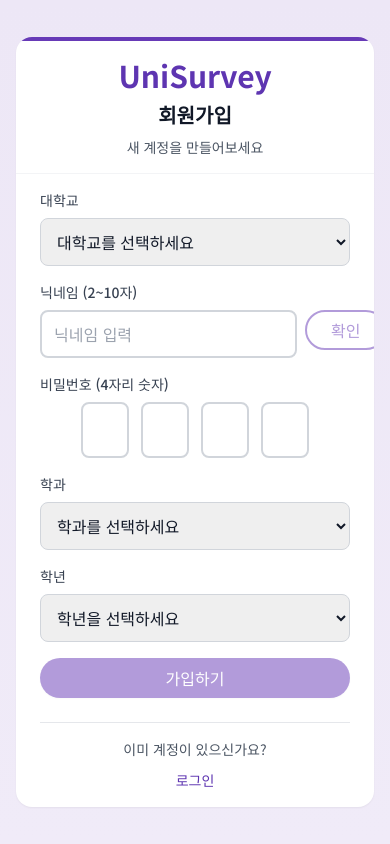
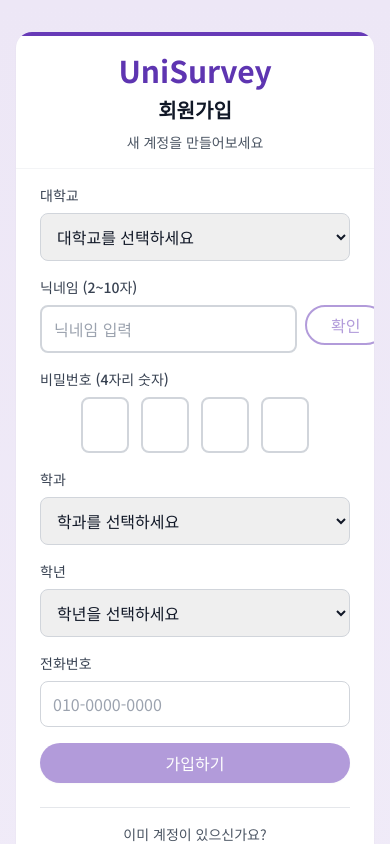
Before and after one commit to eundaa-svg/survey-app, a Next.js app: page /signup in a window 390 px wide. Built offline with nearby package versions, Linux system fonts and the light colour scheme; a web font is replaced by a local one.

Commit message:
feat: phone number field

```diff
--- a/src/app/(auth)/signup/page.tsx
+++ b/src/app/(auth)/signup/page.tsx
@@ -54,6 +54,7 @@
   const [pin, setPin] = useState('');
   const [department, setDepartment] = useState('');
   const [grade, setGrade] = useState('');
+  const [phone, setPhone] = useState('');
   const [error, setError] = useState<string | null>(null);
   const [success, setSuccess] = useState(false);
   const [isSubmitting, setIsSubmitting] = useState(false);
@@ -74,6 +75,18 @@
   if (isLoggedIn) {
     return null;
   }
+
+  const formatPhoneNumber = (value: string): string => {
+    const cleaned = value.replace(/\D/g, '');
+    if (cleaned.length <= 3) return cleaned;
+    if (cleaned.length <= 7) return `${cleaned.slice(0, 3)}-${cleaned.slice(3)}`;
+    return `${cleaned.slice(0, 3)}-${cleaned.slice(3, 7)}-${cleaned.slice(7, 11)}`;
+  };
+
+  const validatePhoneNumber = (value: string): boolean => {
+    const cleaned = value.replace(/\D/g, '');
+    return cleaned.length === 11 && cleaned.startsWith('010');
+  };
 
   const checkNickname = () => {
     if (!nickname.trim()) {
@@ -144,9 +157,19 @@
       return;
     }
 
+    if (!phone.trim()) {
+      setError('전화번호를 입력해주세요');
+      return;
+    }
+
+    if (!validatePhoneNumber(phone)) {
+      setError('올바른 전화번호를 입력해주세요');
+      return;
+    }
+
     setIsSubmitting(true);
 
-    const success = register(nickname, pin, department, parseInt(grade), university);
+    const success = register(nickname, pin, department, parseInt(grade), university, phone);
 
     if (success) {
       setSuccess(true);
@@ -164,7 +187,8 @@
     nicknameAvailable !== true ||
     pin.length !== 4 ||
     !department ||
-    !grade;
+    !grade ||
+    !validatePhoneNumber(phone);
 
   return (
     <div className="min-h-screen bg-gradient-to-b from-primary-50 to-background flex items-center justify-center px-4 py-8">
@@ -337,6 +361,25 @@
               </select>
             </div>
 
+            {/* 전화번호 */}
+            <div>
+              <label className="block text-sm font-medium text-gray-700 mb-2">
+                전화번호
+              </label>
+              <input
+                type="text"
+                placeholder="010-0000-0000"
+                value={phone}
+                onChange={(e) => setPhone(formatPhoneNumber(e.target.value))}
+                disabled={isSubmitting}
+                maxLength={13}
+                className="w-full px-3 py-2.5 border border-gray-300 rounded-lg focus:border-primary-500 focus:ring-2 focus:ring-primary-200 outline-none transition-all text-gray-900 disabled:bg-gray-100"
+              />
+              {phone && !validatePhoneNumber(phone) && (
+                <p className="text-sm text-red-600 mt-1">올바른 전화번호를 입력해주세요</p>
+              )}
+            </div>
+
             {/* 에러 메시지 */}
             {error && (
               <div className="flex items-start gap-2 p-3 bg-red-50 border border-red-200 rounded-lg">
--- a/src/app/mypage/_components/SettingsTab.tsx
+++ b/src/app/mypage/_components/SettingsTab.tsx
@@ -46,6 +46,7 @@
   const [editUniversity, setEditUniversity] = useState(user.university || '');
   const [editDepartment, setEditDepartment] = useState(user.department || '');
   const [editGrade, setEditGrade] = useState(user.grade || 1);
+  const [editPhone, setEditPhone] = useState(user.phone || '');
 
   // 계좌 정보
   const [bank, setBank] = useState('');
@@ -57,6 +58,7 @@
     setEditUniversity(cu.university || '');
     setEditDepartment(cu.department || '');
     setEditGrade(cu.grade || 1);
+    setEditPhone(cu.phone || '');
     if (cu.bankInfo) {
       setBank(cu.bankInfo.bank || '');
       setAccountNumber(cu.bankInfo.accountNumber || '');
@@ -64,14 +66,29 @@
     }
   }, []);
 
+  const formatPhoneNumber = (value: string): string => {
+    const cleaned = value.replace(/\D/g, '');
+    if (cleaned.length <= 3) return cleaned;
+    if (cleaned.length <= 7) return `${cleaned.slice(0, 3)}-${cleaned.slice(3)}`;
+    return `${cleaned.slice(0, 3)}-${cleaned.slice(3, 7)}-${cleaned.slice(7, 11)}`;
+  };
+
+  const validatePhoneNumber = (value: string): boolean => {
+    const cleaned = value.replace(/\D/g, '');
+    return cleaned.length === 11 && cleaned.startsWith('010');
+  };
+
   const handleSaveProfile = () => {
     if (!editUniversity) { showError('대학교를 선택해주세요'); return; }
     if (!editDepartment) { showError('학과를 선택해주세요'); return; }
+    if (!editPhone.trim()) { showError('전화번호를 입력해주세요'); return; }
+    if (!validatePhoneNumber(editPhone)) { showError('올바른 전화번호를 입력해주세요'); return; }
 
     const cu = JSON.parse(localStorage.getItem('currentUser') || '{}');
     cu.university = editUniversity;
     cu.department = editDepartment;
     cu.grade = editGrade;
+    cu.phone = editPhone;
     localStorage.setItem('currentUser', JSON.stringify(cu));
 
     // AuthProvider의 setUser로 즉시 반영 (헤더 업데이트)
@@ -80,6 +97,7 @@
       university: editUniversity,
       department: editDepartment,
       grade: editGrade,
+      phone: editPhone,
     };
     setUser(updatedUser);
 
@@ -91,6 +109,7 @@
     setEditUniversity(user.university || '');
     setEditDepartment(user.department || '');
     setEditGrade(user.grade || 1);
+    setEditPhone(user.phone || '');
     setEditingMode(false);
   };
 
@@ -188,6 +207,23 @@
                 <p className="flex-1 text-gray-900">
                   {GRADES.find((g) => g.value === user.grade)?.label || `${user.grade}학년`}
                 </p>
+              )}
+            </div>
+
+            {/* 전화번호 */}
+            <div className="flex items-center gap-4 py-4 border-b border-gray-200">
+              <label className="w-24 font-medium text-gray-700 flex-shrink-0">전화번호</label>
+              {editingMode ? (
+                <input
+                  type="text"
+                  placeholder="010-0000-0000"
+                  value={editPhone}
+                  onChange={(e) => setEditPhone(formatPhoneNumber(e.target.value))}
+                  maxLength={13}
+                  className="flex-1 px-3 py-2 border border-gray-300 rounded-lg text-sm focus:outline-none focus:ring-2 focus:ring-primary-500"
+                />
+              ) : (
+                <p className="flex-1 text-gray-900">{user.phone || '미설정'}</p>
               )}
             </div>
 
--- a/src/providers/AuthProvider.tsx
+++ b/src/providers/AuthProvider.tsx
@@ -10,6 +10,7 @@
   points: number;
   createdAt: string;
   university?: string;
+  phone?: string;
 }
 
 interface UsersData {
@@ -21,6 +22,7 @@
     grade: number;
     points: number;
     university?: string;
+    phone?: string;
     createdAt: string;
   };
 }
@@ -30,7 +32,7 @@
   user: User | null;
   isLoading: boolean;
   login: (nickname: string, pin: string) => boolean;
-  register: (nickname: string, pin: string, department: string, grade: number, university: string) => boolean;
+  register: (nickname: string, pin: string, department: string, grade: number, university: string, phone?: string) => boolean;
   logout: () => void;
   setUser: (user: User | null) => void;
 }
@@ -103,7 +105,7 @@
     }
   };
 
-  const register = (nickname: string, pin: string, department: string, grade: number, university: string): boolean => {
+  const register = (nickname: string, pin: string, department: string, grade: number, university: string, phone?: string): boolean => {
     try {
       let users: UsersData = {};
       const usersJson = localStorage.getItem('users');
@@ -125,6 +127,7 @@
         grade,
         points: 1000,
         university,
+        phone,
         createdAt: new Date().toISOString(),
       };
 
@@ -137,6 +140,7 @@
         grade,
         points: 1000,
         university,
+        phone,
         createdAt: new Date().toISOString(),
       };
 
```
